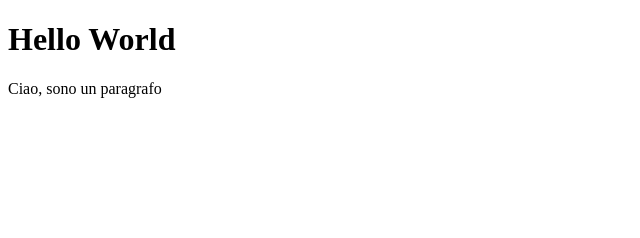
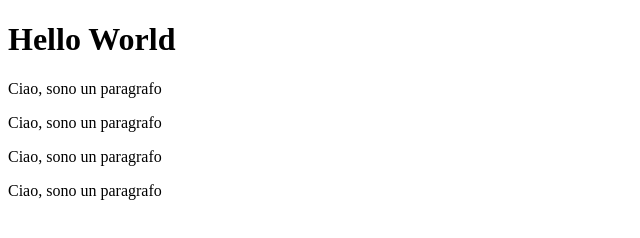
Before and after one commit to devMadRoom/destino-it, a plain HTML site: page index.html in a window 1280 px wide. Shown: the whole page, without its empty margins (0-640 px from the left). Drawn offline with Linux system fonts and the light colour scheme.

Commit message:
terzo commit

```diff
--- a/index.html
+++ b/index.html
@@ -8,5 +8,8 @@
 <body>
     <h1>Hello World</h1>
     <p>Ciao, sono un paragrafo</p>
+    <p>Ciao, sono un paragrafo</p>
+    <p>Ciao, sono un paragrafo</p>
+    <p>Ciao, sono un paragrafo</p>
 </body>
 </html>
```
